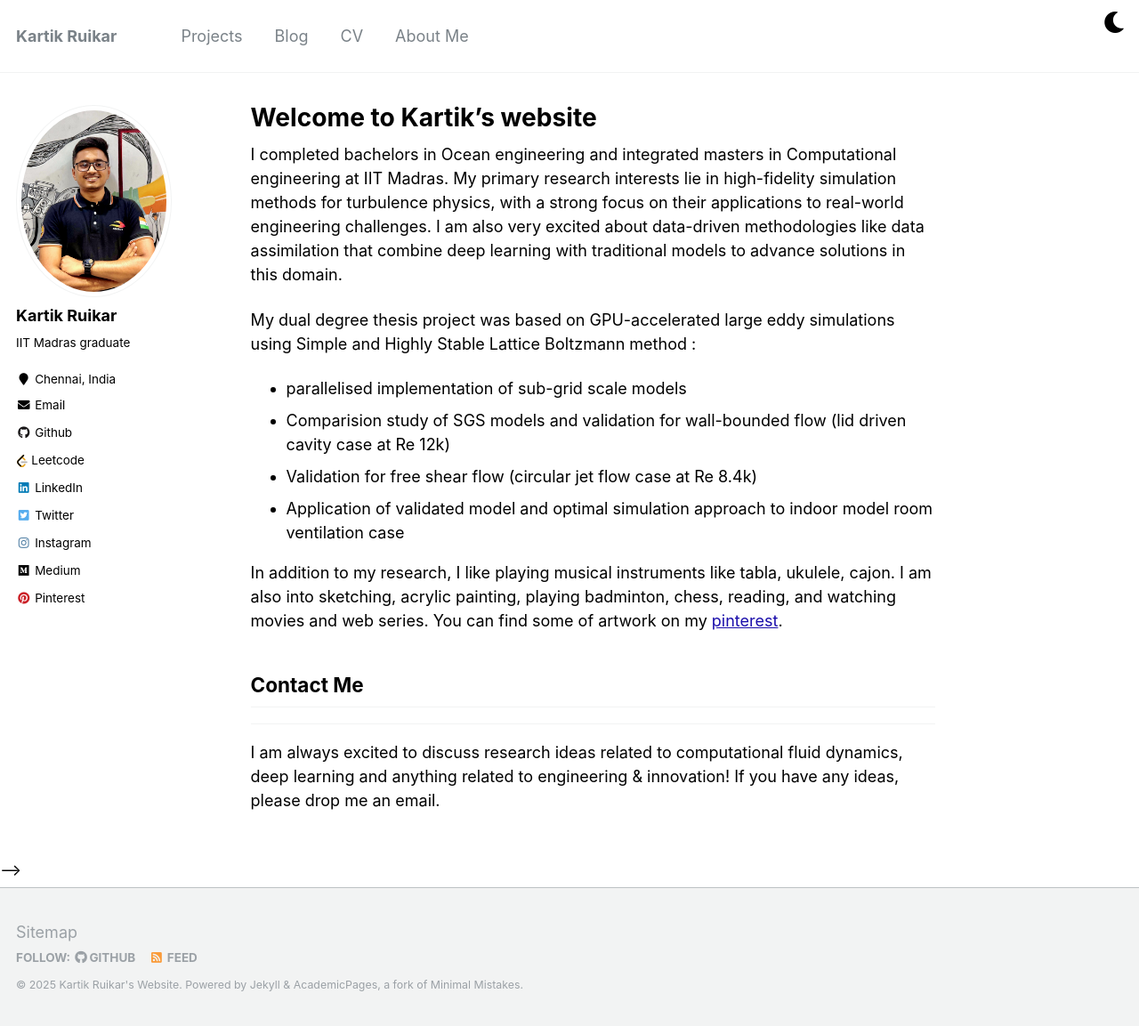
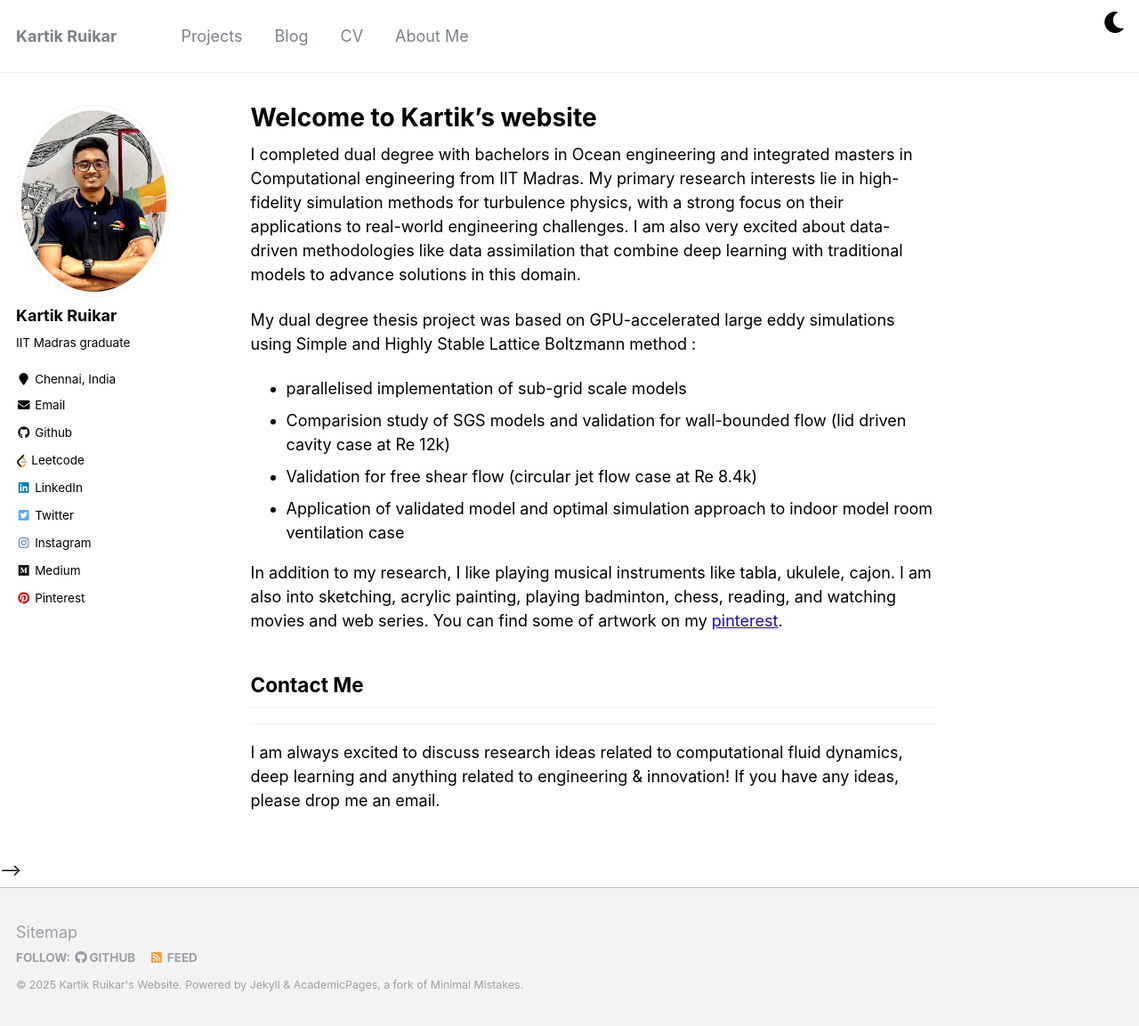
Before and after one commit to Kartik2605/Kartik2605.github.io, a Jekyll site: the page built from _pages/about.md, in a window 1280 px wide and 1153 px high. Shown: the whole window at 89% size. Built offline with Jekyll 4.4.1, drawn with Linux system fonts in a browser that asks for light colours.

Commit message:
changes regarding the application requirement

```diff
--- a/_pages/about.md
+++ b/_pages/about.md
@@ -10,7 +10,7 @@ redirect_from:
 
 <!-- I am an incoming Phd candidate in Mechanical & Aerospace engineering department at Monash university, Australia. I completed bachelors in Ocean engineering and integrated masters in Computational engineering at IIT Madras. My primary research interests lie in high-fidelity simulation methods for turbulence physics, with a strong focus on their applications to real-world engineering challenges. I am also very excited about data-driven methodologies like data assimilation that combine deep learning with traditional models to advance solutions in this domain. -->
 
-I completed bachelors in Ocean engineering and integrated masters in Computational engineering at IIT Madras. My primary research interests lie in high-fidelity simulation methods for turbulence physics, with a strong focus on their applications to real-world engineering challenges. I am also very excited about data-driven methodologies like data assimilation that combine deep learning with traditional models to advance solutions in this domain.
+I completed dual degree with bachelors in Ocean engineering and integrated masters in Computational engineering from IIT Madras. My primary research interests lie in high-fidelity simulation methods for turbulence physics, with a strong focus on their applications to real-world engineering challenges. I am also very excited about data-driven methodologies like data assimilation that combine deep learning with traditional models to advance solutions in this domain.
 
 My dual degree thesis project was based on GPU-accelerated large eddy simulations using Simple and Highly Stable Lattice Boltzmann method :
 
```
